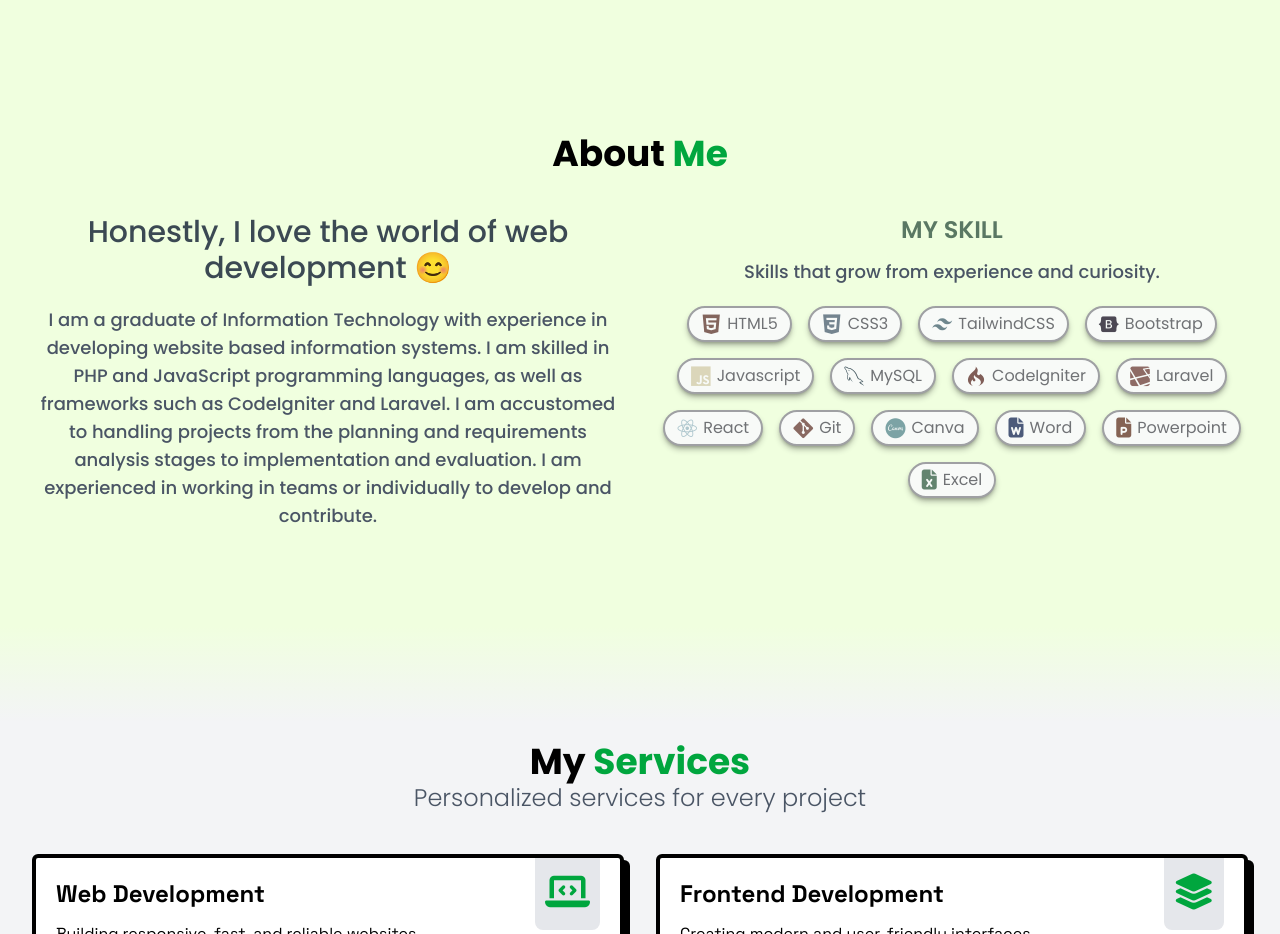
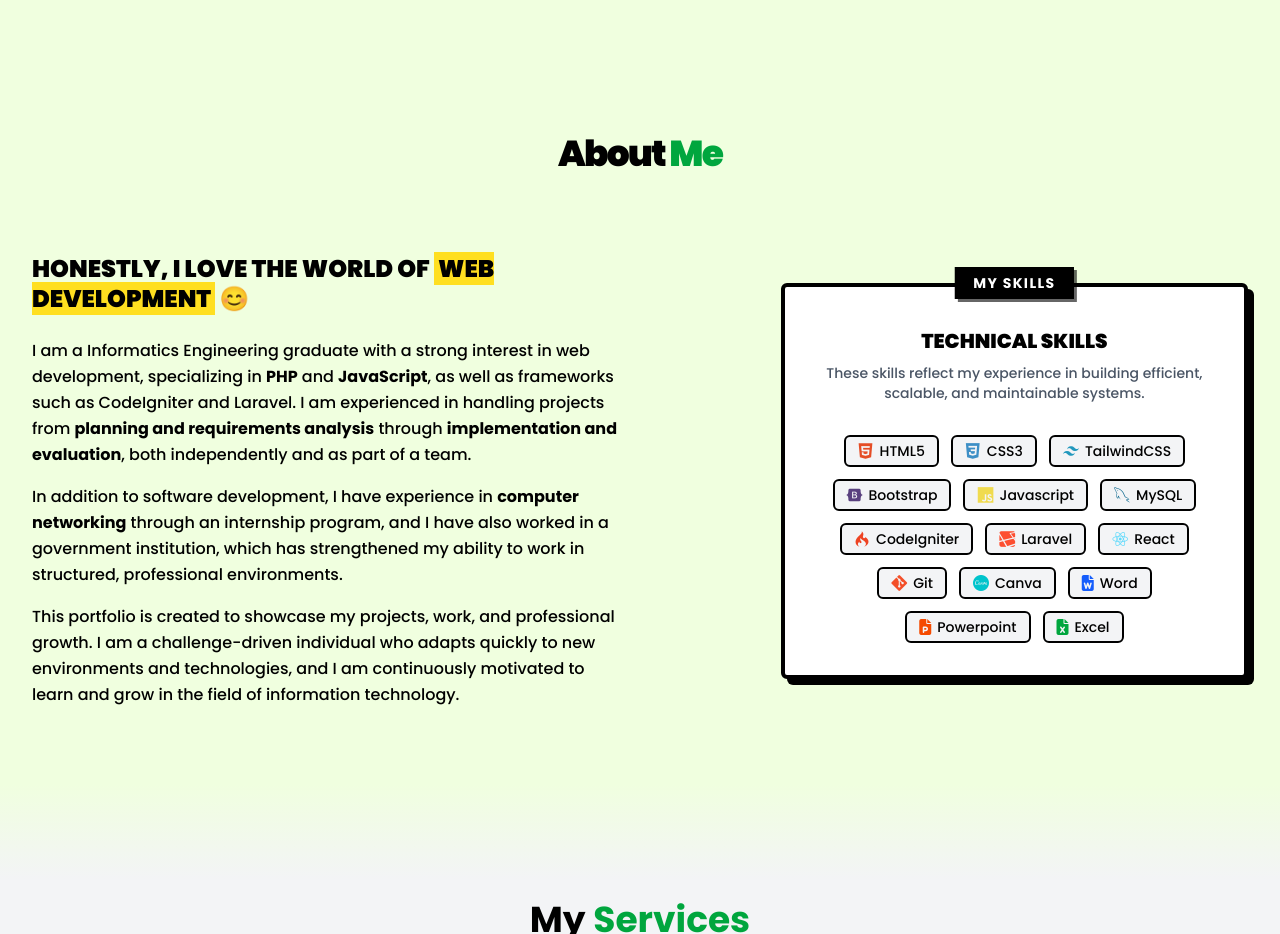
Before and after one commit to naufallevi/tailwind_portfolio, a website: page public/index.html in a window 1280 px wide. Shown: the part 782-1716 px from the top of the page. Drawn offline with nearby package versions, Linux system fonts and the light colour scheme; no server answers.

Commit message:
new design for about section

```diff
--- a/public/index.html
+++ b/public/index.html
@@ -101,34 +101,48 @@
       <!-- ABOUT -->
       <section id="about" class="pt-25 pb-15">
         <div class="container">
-          <div class="flex flex-wrap">
-            <h1 class="w-full text-3xl font-bold mb-10 text-center lg:text-4xl">About <span class="text-green-600">Me</span></h1>
-            <div class="w-full px-4 lg:w-1/2 text-center">
-              <h2 class="text-2xl font-medium text-green2 mb-5 lg:text-3xl">Honestly, I love the world of web development 😊</h2>
-              <p class="text-base font-medium text-gray-600 max-w-xl mx-auto mb-5 lg:text-lg">
-                I am a graduate of Information Technology with experience in developing website based information systems. I am skilled in PHP and JavaScript programming languages, as well as frameworks such as CodeIgniter and Laravel. I am
-                accustomed to handling projects from the planning and requirements analysis stages to implementation and evaluation. I am experienced in working in teams or individually to develop and contribute.
+          <div class="max-w-xl mx-auto text-center mb-20">
+            <h1 class="text-3xl font-black text-black tracking-tighter lg:text-4xl">About <span class="text-green-600">Me</span></h1>
+          </div>
+          <div class="flex flex-wrap items-center lg:justify-between">
+            <div class="w-full px-4 mb-10 lg:mb-0 lg:w-1/2">
+              <h2 class="text-lg font-black mb-6 uppercase leading-tight lg:text-2xl">Honestly, I love the world of <span class="bg-yellow-300 px-1">web development</span> 😊</h2>
+              <p class="text-base font-medium text-black leading-relaxed mb-4">
+                I am a Informatics Engineering graduate with a strong interest in web development, specializing in <b>PHP</b> and <b>JavaScript</b>, as well as frameworks such as CodeIgniter and Laravel. I am experienced in handling
+                projects from <b>planning and requirements analysis</b> through <b>implementation and evaluation</b>, both independently and as part of a team.
+              </p>
+              <p class="text-base font-medium text-black leading-relaxed mb-4">
+                In addition to software development, I have experience in <b>computer networking</b> through an internship program, and I have also worked in a government institution, which has strengthened my ability to work in structured,
+                professional environments.
+              </p>
+              <p class="text-base font-medium text-black leading-relaxed">
+                This portfolio is created to showcase my projects, work, and professional growth. I am a challenge-driven individual who adapts quickly to new environments and technologies, and I am continuously motivated to learn and grow
+                in the field of information technology.
               </p>
             </div>
 
-            <div class="w-full px-4 lg:w-1/2 text-center">
-              <h3 class="text-xl font-semibold text-green3 uppercase mb-3 lg:text-2xl">My Skill</h3>
-              <p class="text-base font-medium text-gray-600 mb-5 lg:text-lg">Skills that grow from experience and curiosity.</p>
-              <div class="flex flex-wrap gap-4 justify-center items-center lg:max-w-2xl">
-                <span class="skill-item smooth-transition-300"><i class="devicon-html5-plain colored text-xl me-1.5"></i>HTML5</span>
-                <span class="skill-item smooth-transition-300"><i class="devicon-css3-plain colored text-xl me-1.5"></i>CSS3</span>
-                <span class="skill-item smooth-transition-300"><i class="devicon-tailwindcss-plain colored text-xl me-1.5"></i>TailwindCSS</span>
-                <span class="skill-item smooth-transition-300"><i class="devicon-bootstrap-plain colored text-xl me-1.5"></i>Bootstrap</span>
-                <span class="skill-item smooth-transition-300"><i class="devicon-javascript-plain colored text-xl me-1.5"></i>Javascript</span>
-                <span class="skill-item smooth-transition-300"><i class="devicon-mysql-plain colored text-xl me-1.5"></i>MySQL</span>
-                <span class="skill-item smooth-transition-300"><i class="devicon-codeigniter-plain colored text-xl me-1.5"></i>CodeIgniter</span>
-                <span class="skill-item smooth-transition-300"><i class="devicon-laravel-plain colored text-xl me-1.5"></i>Laravel</span>
-                <span class="skill-item smooth-transition-300"><i class="devicon-react-plain colored text-xl me-1.5"></i>React</span>
-                <span class="skill-item smooth-transition-300"><i class="devicon-git-plain colored text-xl me-1.5"></i>Git</span>
-                <span class="skill-item smooth-transition-300"><i class="devicon-canva-plain colored text-xl me-1.5"></i>Canva</span>
-                <span class="skill-item smooth-transition-300"><i class="fa-solid fa-file-word text-blue-600 text-xl me-1.5"></i>Word</span>
-                <span class="skill-item smooth-transition-300"><i class="fa-solid fa-file-powerpoint text-orange-600 text-xl me-1.5"></i>Powerpoint</span>
-                <span class="skill-item smooth-transition-300"><i class="fa-solid fa-file-excel text-green-600 text-xl me-1.5"></i>Excel</span>
+            <div class="w-full px-4 mb-10 lg:mb-0 lg:w-4/10">
+              <div class="relative border-4 shadow-c-2xl rounded-md p-8 bg-white hover:shadow-none hover:translate-1 smooth-transition-300">
+                <div class="absolute inline-block -top-5 left-1/2 -translate-x-1/2 px-4 py-1 bg-black shadow-c-md shadow-black/60 border-2 border-black text-sm font-bold text-white uppercase tracking-widest">My Skills</div>
+                <h3 class="text-xl font-black text-center mb-2 uppercase mt-2">Technical Skills</h3>
+                <p class="text-sm font-medium text-gray-600 text-center mb-8">These skills reflect my experience in building efficient, scalable, and maintainable systems.</p>
+
+                <div class="flex flex-wrap gap-3 justify-center items-center">
+                  <span class="skill-item hover:bg-amber-500/30 smooth-transition-300"><i class="devicon-html5-plain colored text-base me-1.5"></i>HTML5</span>
+                  <span class="skill-item hover:bg-blue-500/30 smooth-transition-300"><i class="devicon-css3-plain colored text-base me-1.5"></i>CSS3</span>
+                  <span class="skill-item hover:bg-cyan-500/30 smooth-transition-300"><i class="devicon-tailwindcss-plain colored text-base me-1.5"></i>TailwindCSS</span>
+                  <span class="skill-item hover:bg-indigo-500/30 smooth-transition-300"><i class="devicon-bootstrap-plain colored text-base me-1.5"></i>Bootstrap</span>
+                  <span class="skill-item hover:bg-yellow-500/30 smooth-transition-300"><i class="devicon-javascript-plain colored text-base me-1.5"></i>Javascript</span>
+                  <span class="skill-item hover:bg-blue-500/30 smooth-transition-300"><i class="devicon-mysql-plain colored text-base me-1.5"></i>MySQL</span>
+                  <span class="skill-item hover:bg-amber-500/30 smooth-transition-300"><i class="devicon-codeigniter-plain colored text-base me-1.5"></i>CodeIgniter</span>
+                  <span class="skill-item hover:bg-red-500/30 smooth-transition-300"><i class="devicon-laravel-plain colored text-base me-1.5"></i>Laravel</span>
+                  <span class="skill-item hover:bg-cyan-500/30 smooth-transition-300"><i class="devicon-react-plain colored text-base me-1.5"></i>React</span>
+                  <span class="skill-item hover:bg-amber-500/30 smooth-transition-300"><i class="devicon-git-plain colored text-base me-1.5"></i>Git</span>
+                  <span class="skill-item hover:bg-blue-500/30 smooth-transition-300"><i class="devicon-canva-plain colored text-base me-1.5"></i>Canva</span>
+                  <span class="skill-item hover:bg-indigo-500/30 smooth-transition-300"><i class="fa-solid fa-file-word text-blue-600 text-base me-1.5"></i>Word</span>
+                  <span class="skill-item hover:bg-amber-500/30 smooth-transition-300"><i class="fa-solid fa-file-powerpoint text-orange-600 text-base me-1.5"></i>Powerpoint</span>
+                  <span class="skill-item hover:bg-green-500/30 smooth-transition-300"><i class="fa-solid fa-file-excel text-green-600 text-base me-1.5"></i>Excel</span>
+                </div>
               </div>
             </div>
           </div>
--- a/src/input.css
+++ b/src/input.css
@@ -39,11 +39,6 @@
   .btn-card {
     @apply mt-auto px-6 py-3 rounded-md border-2 border-black shadow-c-lg text-sm tracking-widest font-bold text-center hover:shadow-none hover:translate-px sm:text-base;
   }
-  /* ========== ABOUT ========== */
-  .skill-item {
-    @apply px-3 py-1 bg-green-50 border-2 border-gray-400 shadow-md shadow-black/30 rounded-full text-gray-500 grayscale-80 flex items-center hover:-translate-y-0.5 hover:grayscale-0 hover:text-green2 hover:border-green-600;
-  }
-  /* ========== ABOUT END ========== */
 
   /* ========== NAVBAR ========== */
   .navbar {
@@ -119,6 +114,12 @@
   }
   /* ---------- NAVMENU END */
   /* ========== NAVBAR END ========== */
+
+  /* ========== ABOUT ========== */
+  .skill-item {
+    @apply inline-flex justify-center items-center px-3 py-1 bg-gray-100 border-2 shadow-none rounded-md text-xs font-medium hover:shadow-c-md hover:-translate-1  md:text-sm;
+  }
+  /* ========== ABOUT END ========== */
 
   /* ========== SERVICES ========== */
   .card-services {
```
Also changed, not shown: src/backup.html (+22 -0 lines), public/output.css.
